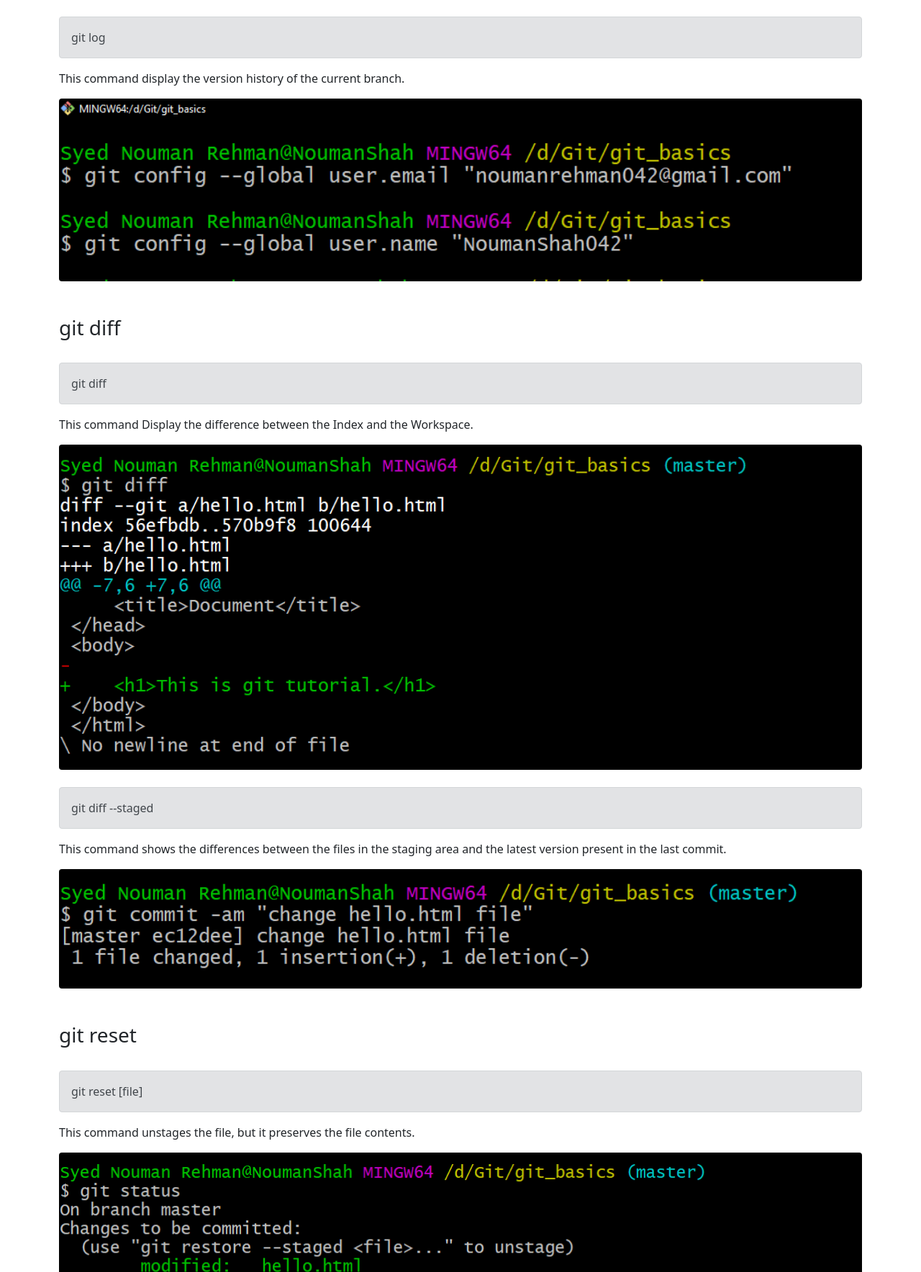
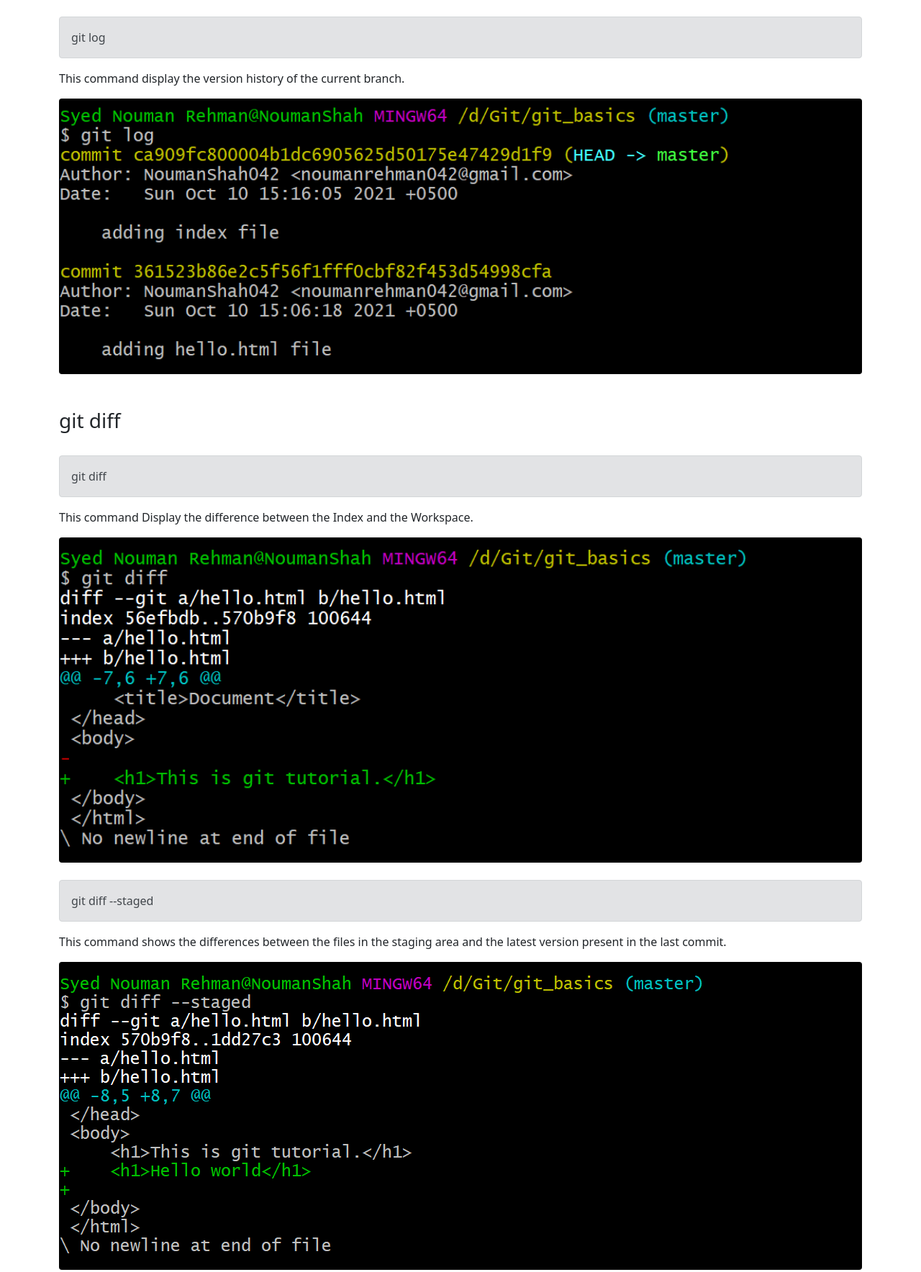
Before and after one commit to NoumanShah042/git-learning, a plain HTML site: page git intro.html in a window 1280 px wide. Shown: the part 4960-6728 px from the top of the page at 72% size. Drawn offline with nearby package versions, Linux system fonts and the light colour scheme.

Commit message:
fixed error

```diff
--- a/git intro.html
+++ b/git intro.html
@@ -142,7 +142,7 @@
       git log
     </div>
     <p>This command display the version history of the current branch.</p>
-    <img src="img/1.png" height=40% width=100% class="rounded mx-auto d-block" alt="...">
+    <img src="img/6.png" height=40% width=100% class="rounded mx-auto d-block" alt="...">
 
     <br><br>
 
@@ -159,7 +159,7 @@
     </div>
     <p>This command shows the differences between the files in the staging area and the latest version present in the
       last commit.</p>
-    <img src="img/8.png" height=40% width=100% class="rounded mx-auto d-block" alt="...">
+    <img src="img/9.png" height=40% width=100% class="rounded mx-auto d-block" alt="...">
 
 
 
```
